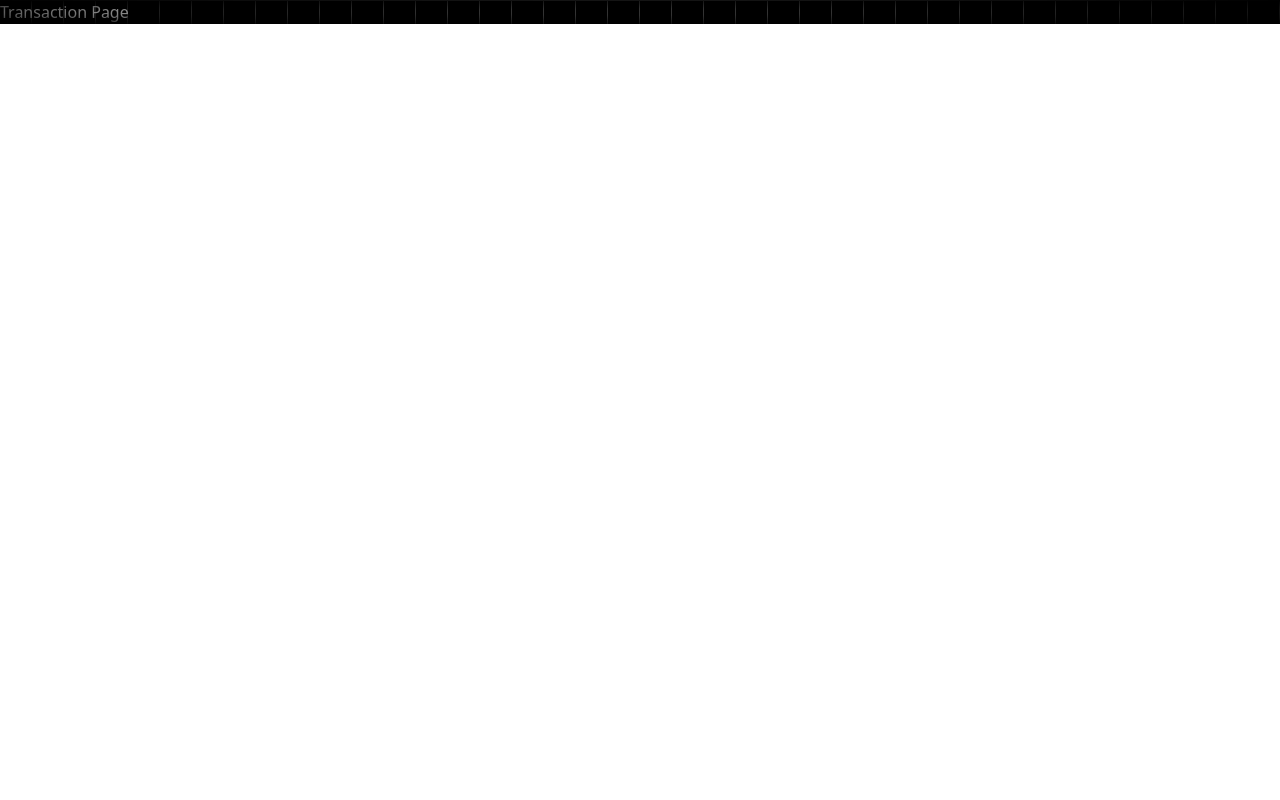
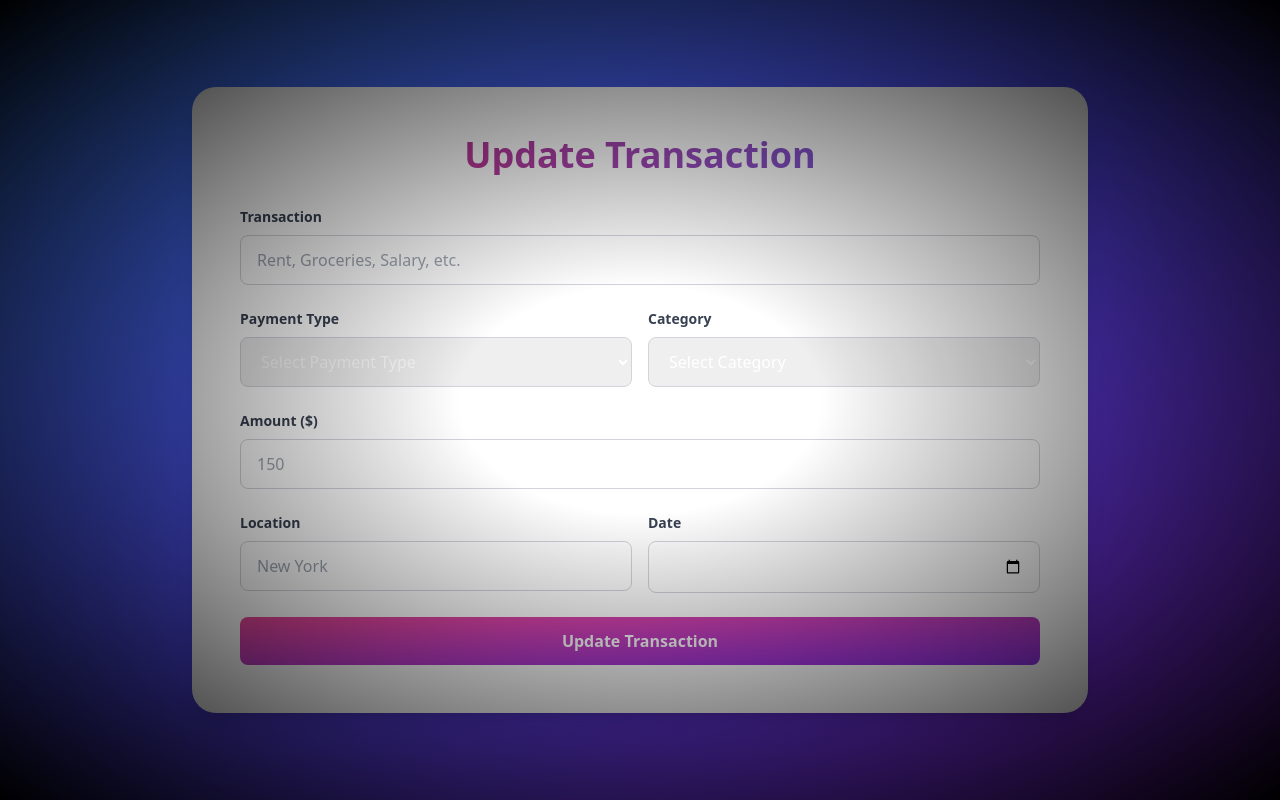
Before and after one commit to sandip95-web/Expense-Tracker, a React (Vite) app in the folder client/: page /transaction/1 in a window 1280 px wide. Built offline with nearby package versions, Linux system fonts and the light colour scheme.

Commit message:
add transaction page and interface

```diff
--- a/client/src/components/pages/TransactionPage.tsx
+++ b/client/src/components/pages/TransactionPage.tsx
@@ -1,11 +1,166 @@
-
+import { useState } from "react";
 
 const TransactionPage = () => {
+  const [formData, setFormData] = useState({
+    description: "",
+    paymentType: "",
+    category: "",
+    amount: "",
+    location: "",
+    date: "",
+  });
+
+  const handleSubmit = async (e: React.FormEvent<HTMLFormElement>) => {
+    e.preventDefault();
+    console.log("formData", formData);
+  };
+
+  const handleInputChange = (e: React.ChangeEvent<HTMLInputElement | HTMLSelectElement>) => {
+    const { name, value } = e.target;
+    setFormData((prevFormData) => ({
+      ...prevFormData,
+      [name]: value,
+    }));
+  };
+
   return (
-    <div>
-      Transaction Page
+    <div className="h-screen bg-gradient-to-br from-blue-500 via-indigo-600 to-purple-700 flex justify-center items-center">
+      <div className="bg-white shadow-xl rounded-3xl max-w-4xl w-full p-8 sm:p-12">
+        <p className="text-3xl sm:text-4xl font-extrabold text-transparent bg-clip-text bg-gradient-to-r from-pink-600 to-indigo-500 text-center mb-8">
+          Update Transaction
+        </p>
+        <form className="space-y-6" onSubmit={handleSubmit}>
+          {/* DESCRIPTION */}
+          <div>
+            <label
+              className="block text-sm font-semibold text-gray-700 mb-2"
+              htmlFor="description"
+            >
+              Transaction
+            </label>
+            <input
+              className="w-full px-4 py-3 rounded-lg border border-gray-300 focus:ring-2 focus:ring-pink-500 focus:outline-none"
+              id="description"
+              name="description"
+              type="text"
+              placeholder="Rent, Groceries, Salary, etc."
+              value={formData.description}
+              onChange={handleInputChange}
+            />
+          </div>
+
+          {/* PAYMENT TYPE & CATEGORY */}
+          <div className="flex flex-col sm:flex-row gap-4">
+            <div className="w-full">
+              <label
+                className="block text-sm font-semibold text-gray-700 mb-2"
+                htmlFor="paymentType"
+              >
+                Payment Type
+              </label>
+              <select
+                className="w-full px-4 py-3 rounded-lg border border-gray-300 focus:ring-2 focus:ring-indigo-500 focus:outline-none"
+                id="paymentType"
+                name="paymentType"
+                value={formData.paymentType}
+                onChange={handleInputChange}
+              >
+                <option value="">Select Payment Type</option>
+                <option value="card">Card</option>
+                <option value="cash">Cash</option>
+              </select>
+            </div>
+
+            <div className="w-full">
+              <label
+                className="block text-sm font-semibold text-gray-700 mb-2"
+                htmlFor="category"
+              >
+                Category
+              </label>
+              <select
+                className="w-full px-4 py-3 rounded-lg border border-gray-300 focus:ring-2 focus:ring-indigo-500 focus:outline-none"
+                id="category"
+                name="category"
+                value={formData.category}
+                onChange={handleInputChange}
+              >
+                <option value="">Select Category</option>
+                <option value="saving">Saving</option>
+                <option value="expense">Expense</option>
+                <option value="investment">Investment</option>
+              </select>
+            </div>
+          </div>
+
+          {/* AMOUNT */}
+          <div>
+            <label
+              className="block text-sm font-semibold text-gray-700 mb-2"
+              htmlFor="amount"
+            >
+              Amount ($)
+            </label>
+            <input
+              className="w-full px-4 py-3 rounded-lg border border-gray-300 focus:ring-2 focus:ring-indigo-500 focus:outline-none"
+              id="amount"
+              name="amount"
+              type="number"
+              placeholder="150"
+              value={formData.amount}
+              onChange={handleInputChange}
+            />
+          </div>
+
+          {/* LOCATION & DATE */}
+          <div className="flex flex-col sm:flex-row gap-4">
+            <div className="w-full">
+              <label
+                className="block text-sm font-semibold text-gray-700 mb-2"
+                htmlFor="location"
+              >
+                Location
+              </label>
+              <input
+                className="w-full px-4 py-3 rounded-lg border border-gray-300 focus:ring-2 focus:ring-indigo-500 focus:outline-none"
+                id="location"
+                name="location"
+                type="text"
+                placeholder="New York"
+                value={formData.location}
+                onChange={handleInputChange}
+              />
+            </div>
+
+            <div className="w-full">
+              <label
+                className="block text-sm font-semibold text-gray-700 mb-2"
+                htmlFor="date"
+              >
+                Date
+              </label>
+              <input
+                className="w-full px-4 py-3 rounded-lg border border-gray-300 focus:ring-2 focus:ring-indigo-500 focus:outline-none"
+                type="date"
+                name="date"
+                id="date"
+                value={formData.date}
+                onChange={handleInputChange}
+              />
+            </div>
+          </div>
+
+          {/* SUBMIT BUTTON */}
+          <button
+            className="w-full py-3 text-white font-bold rounded-lg bg-gradient-to-br from-pink-500 to-purple-600 hover:from-pink-600 hover:to-purple-700 transition-all focus:outline-none focus:ring-4 focus:ring-pink-400"
+            type="submit"
+          >
+            Update Transaction
+          </button>
+        </form>
+      </div>
     </div>
-  )
-}
+  );
+};
 
-export default TransactionPage
+export default TransactionPage;
```
Also changed, not shown: client/src/types/types.ts (+9 -0 lines).
